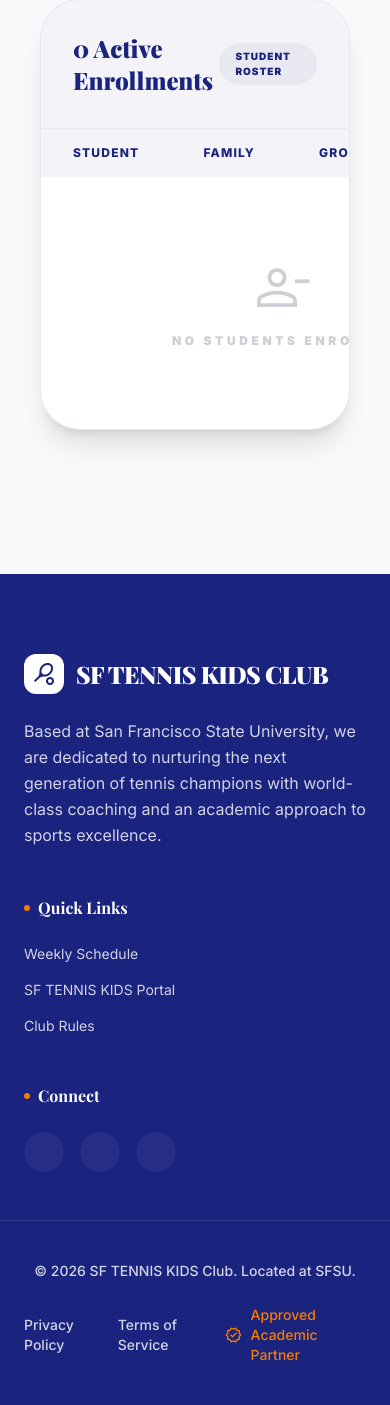
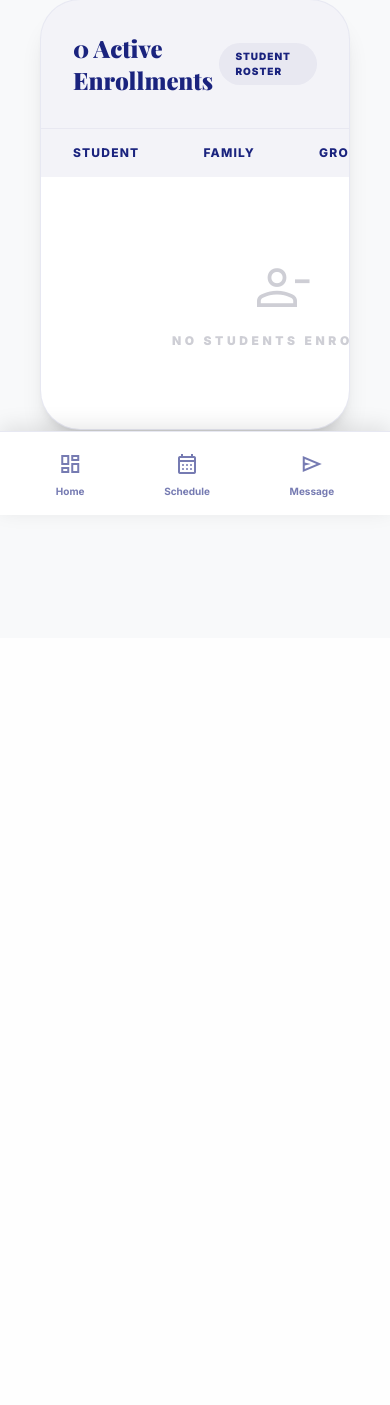
Before and after one commit to elecodes/tennis_academy, a Flask app: page /admin/enrollments in a window 390 px wide. Shown: the part 329-1734 px from the top of the page. After the commit the page ends 846 px from the top, so only its background shows below. Run offline with Flask 3, Linux system fonts and the light colour scheme; the visitor is signed in with stand-in values (Sample User, id 1); data comes from the database, SQL or seed files in the repository; some libraries are stand-ins or nearby versions; some web fonts are replaced.

Commit message:
feat: add mobile bottom navigation with active state

```diff
--- a/frontend/templates/base.html
+++ b/frontend/templates/base.html
@@ -234,7 +234,7 @@
   </nav>
 
   <!-- Main Content -->
-  <main class="min-h-screen pt-24 pb-12">
+  <main class="min-h-screen pt-24 pb-28 lg:pb-12">
     <!-- Flash Messages -->
     <div class="max-w-7xl mx-auto px-6 mb-8">
       {% with messages = get_flashed_messages(with_categories=true) %}
@@ -262,8 +262,41 @@
     {% block content %}{% endblock %}
   </main>
 
+  <!-- Bottom Navigation (Mobile) -->
+  {% if 'user_id' in session %}
+  <nav class="fixed bottom-0 left-0 right-0 bg-white border-t border-navy/10 shadow-[0_-5px_20px_rgba(0,0,0,0.1)] lg:hidden z-50">
+    <div class="flex items-center justify-around py-2 px-4">
+      <a href="{{ url_for('dashboard') }}" class="flex flex-col items-center gap-1 p-2 text-navy/60 hover:text-navy">
+        <span class="material-symbols-outlined text-2xl">dashboard</span>
+        <span class="text-[10px] font-bold">Home</span>
+      </a>
+      <a href="{{ url_for('timetables.get_timetable_page') }}" class="flex flex-col items-center gap-1 p-2 text-navy/60 hover:text-navy">
+        <span class="material-symbols-outlined text-2xl">calendar_month</span>
+        <span class="text-[10px] font-bold">Schedule</span>
+      </a>
+      {% if session.role == 'coach' %}
+      <a href="{{ url_for('coach_my_groups') }}" class="flex flex-col items-center gap-1 p-2 text-navy/60 hover:text-navy">
+        <span class="material-symbols-outlined text-2xl">groups</span>
+        <span class="text-[10px] font-bold">Groups</span>
+      </a>
+      {% elif session.role == 'family' %}
+      <a href="{{ url_for('family_enrollments') }}" class="flex flex-col items-center gap-1 p-2 text-navy/60 hover:text-navy">
+        <span class="material-symbols-outlined text-2xl">groups</span>
+        <span class="text-[10px] font-bold">Kids</span>
+      </a>
+      {% endif %}
+      {% if session.role in ['admin', 'coach'] %}
+      <a href="{{ url_for('coach_send_message') if session.role == 'coach' else url_for('admin_send_message') }}" class="flex flex-col items-center gap-1 p-2 text-navy/60 hover:text-navy">
+        <span class="material-symbols-outlined text-2xl">send</span>
+        <span class="text-[10px] font-bold">Message</span>
+      </a>
+      {% endif %}
+    </div>
+  </nav>
+  {% endif %}
+
   <!-- Premium Footer -->
-  <footer class="bg-navy pt-20 pb-10 text-white/80">
+  <footer class="bg-navy pt-20 pb-10 text-white/80 hidden lg:block">
     <div class="max-w-7xl mx-auto px-6 grid grid-cols-1 md:grid-cols-4 gap-12 border-b border-white/10 pb-12 mb-10">
       <div class="col-span-1 md:col-span-2">
         <div class="flex items-center gap-3 mb-6">
@@ -386,6 +419,20 @@
         });
       }, 6000);
     });
+
+    // Bottom nav active state
+    document.addEventListener('DOMContentLoaded', () => {
+      const currentPath = window.location.pathname;
+      const bottomNav = document.querySelector('nav.fixed.bottom-0');
+      if (bottomNav) {
+        bottomNav.querySelectorAll('a').forEach(link => {
+          if (link.getAttribute('href') === currentPath) {
+            link.classList.remove('text-navy/60');
+            link.classList.add('text-navy', 'bg-navy/10', 'rounded-xl');
+          }
+        });
+      }
+    });
   </script>
 
   <!-- PWA Service Worker -->
```
